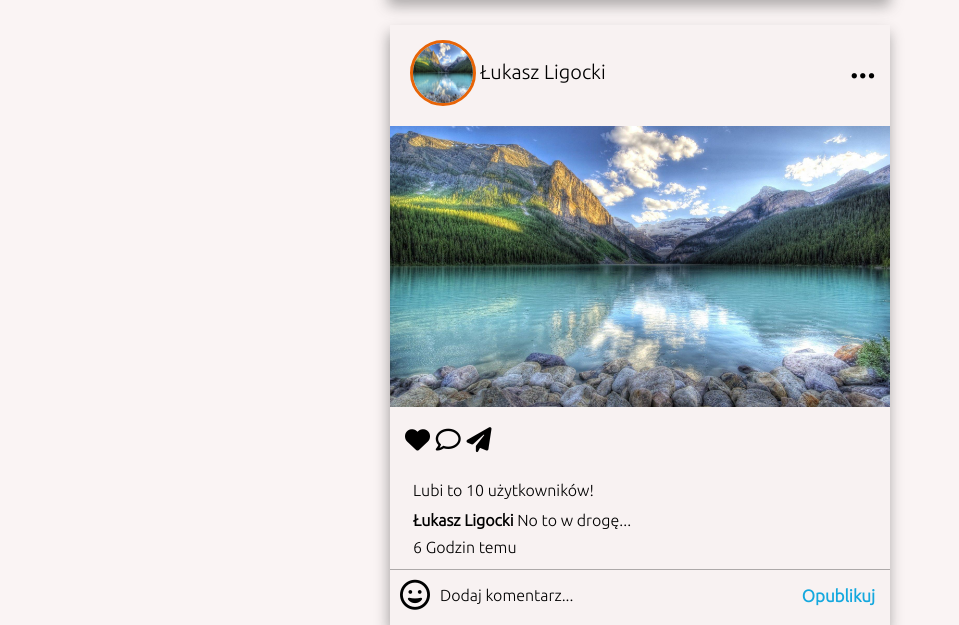
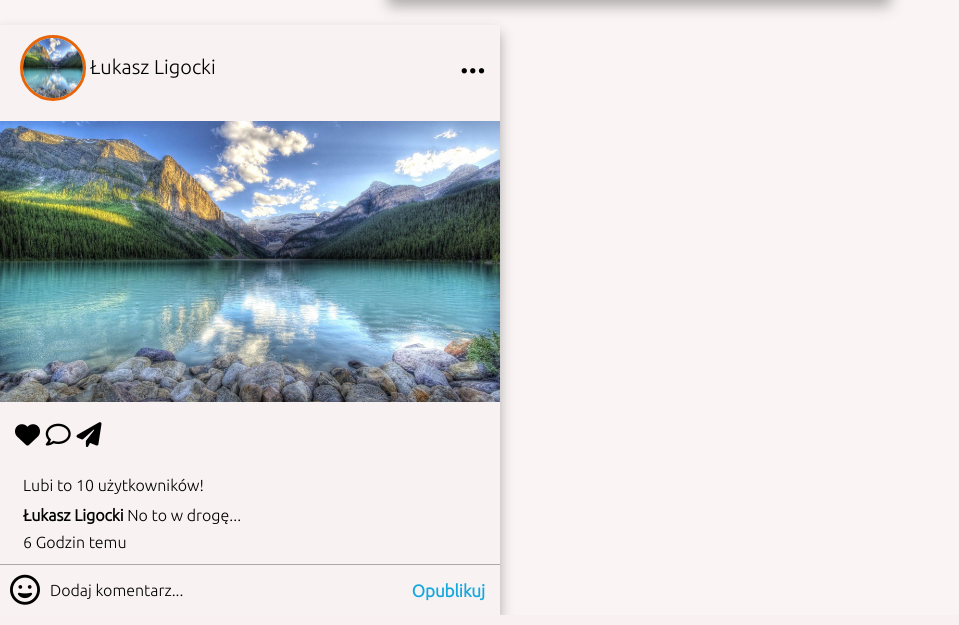
Before and after one commit to lukaszl-dev/fakeinstagram, a PHP site: page / in a window 1280 px wide. Shown: the part 216-841 px from the top of the page, without its empty margins (0-959 px from the left). Run offline with PHP 8.4, Linux system fonts and the light colour scheme; some libraries are stand-ins or nearby versions.

Commit message:
Edited styles.

```diff
--- a/style.css
+++ b/style.css
@@ -24,6 +24,7 @@ nav {
     min-height: 75px;
     background-color: rgba(249, 241, 241, 1);
     box-shadow: -1px 6px 13px 0px rgba(74, 74, 74, 0.44);
+    z-index: 999999;
     gap: 25px;
     user-select: none;
 }
@@ -111,7 +112,7 @@ header {
     margin: 10px;
 }
 
-section {
+article {
     display: flex;
     flex-wrap: wrap;
     align-items: center;
@@ -123,7 +124,7 @@ section {
     width: 100%;
     max-width: 500px;
     height: auto;
-    min-height: 600px;
+    /* min-height: 600px; */
     background-color: rgba(249, 241, 241, 0.721);
     box-shadow: -1px 8px 13px 0px rgba(53, 53, 53, 0.44);
 }
```
